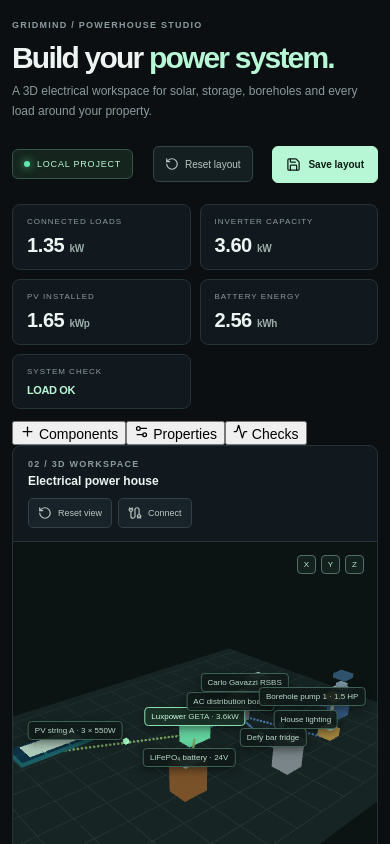
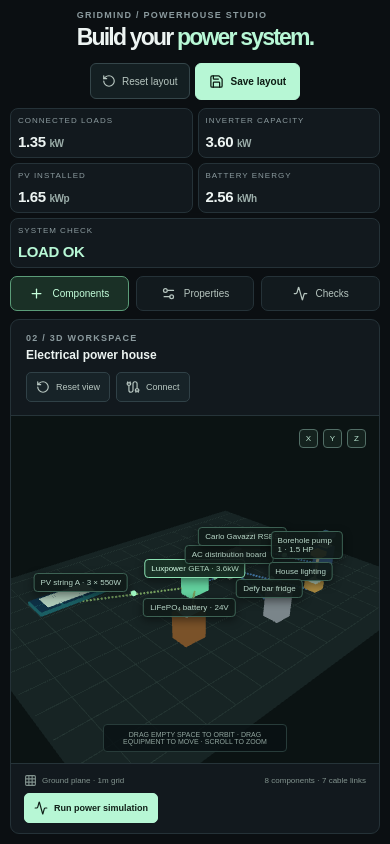
Before and after one commit to codewithwest/project_gridmind-meta-hackathon, a Next.js app: page / in a window 390 px wide. Shown: the top 844 px of the page. Built offline with nearby package versions, Linux system fonts and the light colour scheme.

Commit message:
style: make 3D workspace viewport-first with sliding drawers

```diff
--- a/src/app/globals.css
+++ b/src/app/globals.css
@@ -282,3 +282,65 @@ button{cursor:pointer}
 @media(max-width:600px){.review-grid{grid-template-columns:1fr}}
 
 .studio-reset{display:flex;align-items:center;gap:6px;padding:10px 11px;border:1px solid #35464a;border-radius:6px;background:#141f22;color:#b8c7c1;font-size:10px}
+
+/* Powerhouse Studio: viewport-first workspace and contextual drawers */
+html,body{height:100%;overflow:hidden}
+.powerhouse-app{height:100dvh;max-width:none;padding:18px clamp(14px,2vw,30px);display:flex;flex-direction:column;overflow:hidden}
+.powerhouse-header{flex:0 0 auto;margin-bottom:10px;align-items:center}
+.powerhouse-header h1{font-size:clamp(24px,2.5vw,34px);margin:5px 0}
+.powerhouse-header p{font-size:11px}
+.studio-metrics{flex:0 0 auto;grid-template-columns:repeat(4,minmax(0,1fr)) minmax(120px,.8fr);margin-bottom:8px}
+.studio-metrics>div{padding:8px 12px}
+.studio-metrics strong{font-size:17px}
+.studio-drawer-tabs{display:flex;gap:7px;flex:0 0 auto;margin:0 0 8px;position:relative;z-index:4}
+.studio-drawer-tabs button{display:flex;align-items:center;gap:8px;padding:9px 13px;border:1px solid var(--border);border-radius:7px;background:#121a1e;color:#b6c5bf;font-size:10px;cursor:pointer}
+.studio-drawer-tabs button.active{background:#1a3026;border-color:#5b9c78;color:#c5ffdc}
+.studio-layout{display:block;position:relative;flex:1;min-height:0}
+.studio-viewport{height:100%;min-height:0}
+.webgl-wrap{min-height:0;flex:1}
+.webgl-wrap canvas{min-height:0}
+.drawer-panel{position:fixed!important;top:154px;bottom:14px;width:min(390px,calc(100vw - 24px));z-index:20;overflow-y:auto;overscroll-behavior:contain;background:#111a1f;border:1px solid #38504a;border-radius:10px;box-shadow:0 22px 70px #000a;padding:16px;transition:transform .22s ease,opacity .22s ease;scrollbar-width:thin;scrollbar-color:#43564e #12191e}
+.studio-library.drawer-panel,.studio-inspector.drawer-panel{left:14px;right:auto;display:block}
+.studio-inspector.drawer-panel{left:auto;right:14px}
+.drawer-panel.drawer-closed{opacity:0;pointer-events:none;transform:translateX(-18px)}
+.studio-inspector.drawer-panel.drawer-closed{transform:translateX(18px)}
+.drawer-panel.drawer-open{opacity:1;pointer-events:auto;transform:translateX(0)}
+.engineering-row.drawer-panel,.engineering-review.drawer-panel{left:auto;right:14px;width:min(520px,calc(100vw - 24px));}
+.engineering-row.drawer-panel{bottom:auto;max-height:calc(50dvh - 80px)}
+.engineering-review.drawer-panel{top:auto;max-height:calc(50dvh - 80px)}
+.studio-panel-title button{border:1px solid #344840;border-radius:6px;background:#1b2925;color:#d6e8df;padding:5px 10px;cursor:pointer}
+.library-item{padding:11px 9px;font-size:11px;border-radius:7px}
+.library-item:hover{border-color:#6caa88;background:#1b3028;transform:translateX(2px)}
+.dimension-fields{display:grid;grid-template-columns:repeat(3,minmax(0,1fr));gap:7px}
+.inspector-field textarea{width:100%;resize:vertical;padding:9px;border:1px solid #304045;border-radius:5px;background:#0d1619;color:#e5efea;font:inherit;font-size:10px}
+.custom-variable-heading{display:flex;justify-content:space-between;align-items:center;margin:15px 0 8px;color:#c5d6ce;font-size:10px}
+.custom-variable-heading button{background:#1a3026;color:#c5ffdc;border:1px solid #426d55;border-radius:5px;padding:6px 8px;font-size:9px}
+.custom-variable-row{display:grid;grid-template-columns:1fr 1fr 28px;gap:5px;margin:6px 0}
+.custom-variable-row input{min-width:0;width:100%;padding:7px;border:1px solid #304045;border-radius:5px;background:#0d1619;color:#e5efea;font-size:10px}
+.custom-variable-row button{border:1px solid #62413d;background:#2a1b1a;color:#ffb2a8;border-radius:5px}
+.object-label{display:grid;gap:3px;max-width:190px;white-space:normal;text-align:left}
+.object-label small{display:block;color:#b9f3d0;font-size:9px}
+.object-label.hovered{z-index:5;border-color:#9bf0bc;background:#1b3829;box-shadow:0 6px 24px #0009}
+.engineering-row.drawer-closed,.engineering-review.drawer-closed{display:none!important}
+.studio-footer{display:none}
+.viewport-bottom{flex:0 0 auto}
+@media(max-width:760px){
+ .powerhouse-app{padding:10px;height:100dvh}
+ .powerhouse-header{gap:8px;margin-bottom:8px}
+ .powerhouse-header h1{font-size:23px}
+ .powerhouse-header p{display:none}
+ .powerhouse-actions{width:auto;gap:5px;flex-wrap:wrap}
+ .studio-status{display:none}
+ .studio-metrics{grid-template-columns:repeat(2,minmax(0,1fr));gap:5px}
+ .studio-metrics>div{padding:7px}
+ .studio-metrics>div:last-child{grid-column:span 2}
+ .studio-metrics strong{font-size:15px}
+ .studio-drawer-tabs button{flex:1;justify-content:center;padding:9px 5px}
+ .drawer-panel{top:150px;bottom:10px}
+ .studio-library.drawer-panel{left:8px}
+ .studio-inspector.drawer-panel,.engineering-row.drawer-panel,.engineering-review.drawer-panel{right:8px}
+ .webgl-wrap{min-height:0}
+ .scene-hint{font-size:7px}
+ .viewport-bottom{font-size:8px;gap:6px;flex-wrap:wrap}
+}
+@media(prefers-reduced-motion:reduce){.drawer-panel{transition:none}}
```
